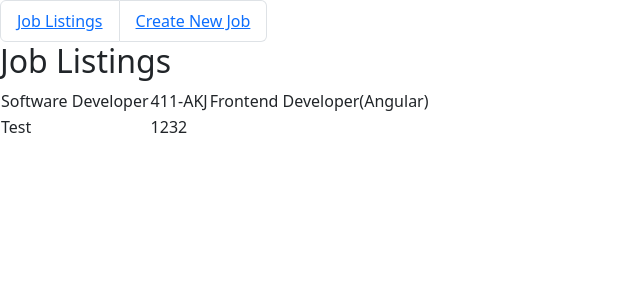
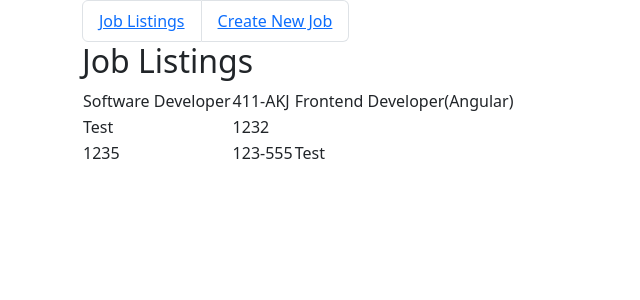
Before and after one commit to joeguff/interspark_code_test, an Angular app: page /jobs in a window 1280 px wide. Shown: the top 300 px of the page, without its empty margins (0-640 px from the left). Built offline with nearby package versions, Linux system fonts and the light colour scheme; data requests are answered from the project's data file.

Commit message:
Cleanup Hide internal id field

```diff
--- a/db.json
+++ b/db.json
@@ -6,7 +6,7 @@
       "job_title": "Software Developer",
       "job_start_date": "2023-12-14",
       "job_close_date": "2023-12-14",
-      "experience_required": false,
+      "experience_required": true,
       "number_of_openings": 1,
       "job_notes": "Frontend Developer(Angular)"
     },
@@ -19,6 +19,16 @@
       "experience_required": false,
       "number_of_openings": 0,
       "job_notes": ""
+    },
+    {
+      "id": 3,
+      "job_number": "123-555",
+      "job_title": "1235",
+      "job_start_date": "2023-08-30",
+      "job_close_date": "2023-08-30",
+      "experience_required": true,
+      "number_of_openings": "1",
+      "job_notes": "Test"
     }
   ]
 }
--- a/src/app/app.component.html
+++ b/src/app/app.component.html
@@ -1,4 +1,4 @@
-
+<div class="container">
   <nav>
     <ul class="list-group list-group-horizontal">
       <li class="list-group-item"><a routerLink="/jobs">Job Listings</a></li>
@@ -6,3 +6,4 @@
     </ul>
   </nav>
   <router-outlet></router-outlet>
+</div>
--- a/src/app/components/job-details/job-details.component.html
+++ b/src/app/components/job-details/job-details.component.html
@@ -1,71 +1,7 @@
 <h2>Job Details</h2>
-<!--
-<form (ngSubmit)="updateJob()">
-        <table>
-            <tr>
-                <td>
-                    <label>Job Title:</label>
-                </td>
-                <td>
-                    <input type="text" formControlName=job.job_title" name="job_title" required>
-                </td>
-            </tr>
-            <tr>
-                <td>
-                    <label>Job Number:</label>
-                </td>
-                <td>
-                    <input type="text" formControlName=job.job_number" name="job_number" required>
-                </td>
-            </tr>
-            <tr>
-                <td>
-                    <label>Job Start Date:</label>
-                </td>
-                <td>
-                    <input type="date" formControlName=job.job_start_date" name="job_start_date" required>
-                </td>
-            </tr>
-            <tr>
-                <td>
-                    <label>Job Close Date:</label>
-                </td>
-                <td>
-                    <input type="date" formControlName=job.job_close_date" name="job_close_date" required>
-                </td>
-            </tr>
-            <tr>
-                <td>
-                    <label>Experience Required:</label>
-                </td>
-                <td>
-                    <input type="checkbox" formControlName=job.experience_required" name="experience_required" required>
-                </td>
-            </tr>
-            <tr>
-                <td>
-                    <label>Number of Openings:</label>
-                </td>
-                <td>
-                    <input type="number" formControlName=job.number_of_openings" name="number_of_openings" required>
-                </td>
-            </tr>
-            <tr>
-                <td>
-                    <label>Job Notes:</label>
-                </td>
-                <td>
-                    <textarea formControlName=job.job_notes" name="job_notes" cols="80" rows="6" required></textarea>
-                </td>
-            </tr>
-        </table>
-
-  <button type="submit" class="btn btn-primary">Update Job</button>
-</form>
--->
 <form [formGroup]="jobForm" (ngSubmit)="updateJob()">
     <table>
-        <tr>
+        <tr class="d-none">
             <td>Internal ID: </td>
             <td><input type="text" formControlName="job_id" readonly></td>
         </tr>
--- a/src/app/components/new-job/new-job.component.html
+++ b/src/app/components/new-job/new-job.component.html
@@ -1,6 +1,6 @@
 <form [formGroup]="createJobForm" (ngSubmit)="createJob()">
     <table>
-        <tr>
+        <tr class="d-none">
             <td>Internal ID: </td>
             <td><input type="text" formControlName="job_id" readonly></td>
         </tr>
```
Lines whose indentation alone changed are shown as unchanged.
